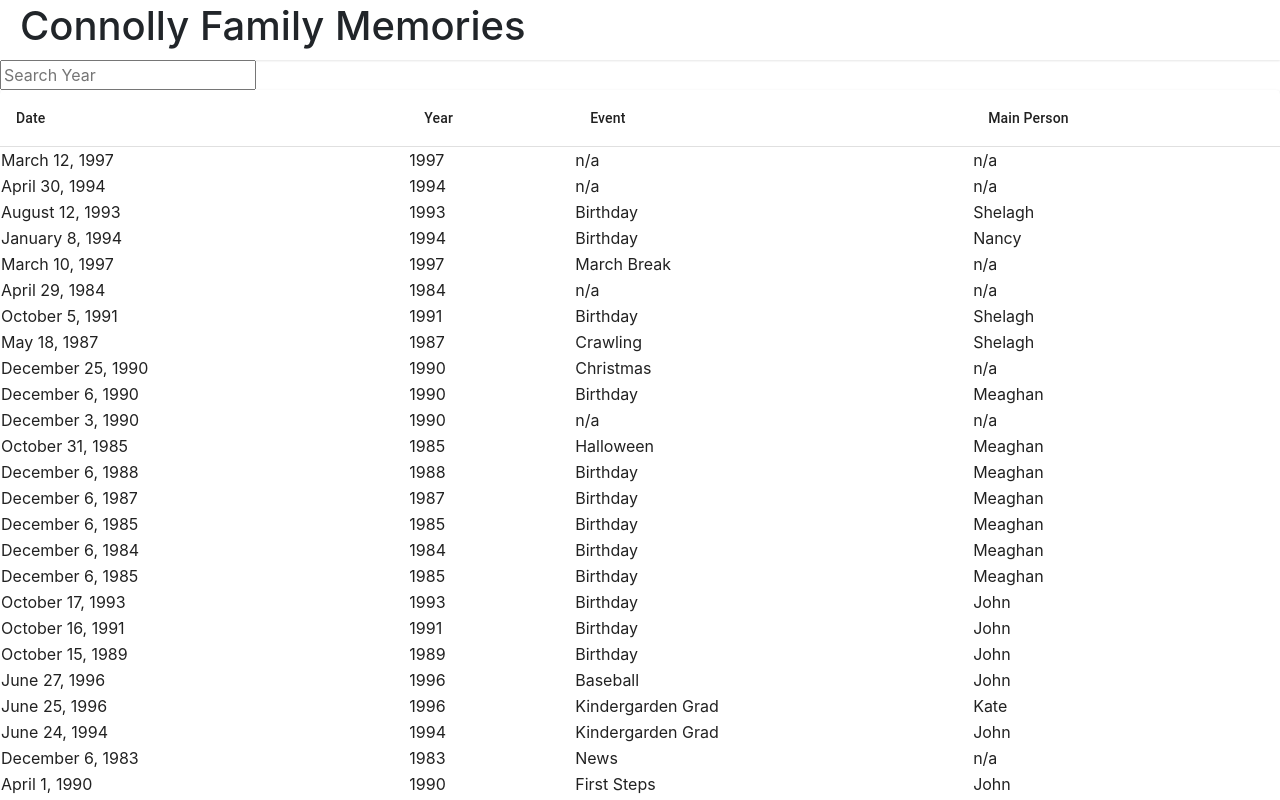
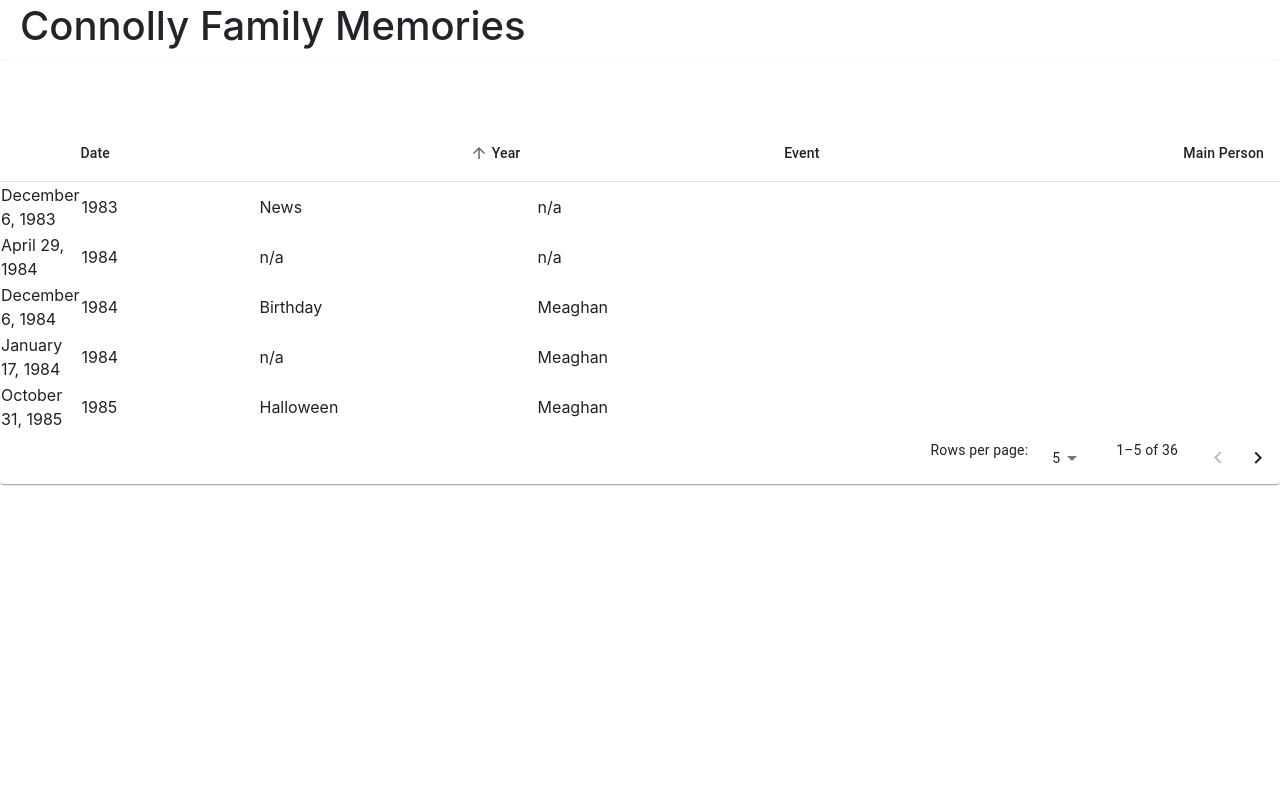
Before and after one commit to connkat/family-videos, a React (Create React App) app: page / in a window 1280 px wide. Shown: the top 800 px of the page. Built offline with nearby package versions, Linux system fonts and the light colour scheme; the HTML template or start-up script is replaced by a standard one.

Commit message:
updated legacy code

```diff
--- a/src/App.js
+++ b/src/App.js
@@ -1,15 +1,17 @@
 import Header from "./components/Header";
-import SearchBar from "./components/SearchBar";
+import VideoTable from "./components/VideoTable";
+// import FilterBar from "./components/FilterBar";
 
 import "./App.css";
 
 function App() {
-  return (
-    <div>
-      <Header />
-      <SearchBar />
-    </div>
-  );
+	return (
+		<div>
+			<Header />
+			{/* <FilterBar /> */}
+			<VideoTable />
+		</div>
+	);
 }
 
 export default App;
--- /dev/null
+++ b/src/components/FilterBar.jsx
@@ -0,0 +1,22 @@
+import React, { useState } from "react";
+
+export default function FilterBar() {
+	// const [filter, setFilter] = useState({
+	// 	year: 0000,
+	// 	date: "",
+	// 	event: "",
+	// 	mainPerson: "",
+	// });
+
+	return (
+		<form>
+			<input
+				type="text"
+				placeholder="Search Year"
+				// onChange={(event) => {
+				// 	setYear(event.target.value);
+				// }}
+			/>
+		</form>
+	);
+}
--- a/src/components/SearchBar.jsx
+++ /dev/null
@@ -1,93 +0,0 @@
-import React, { useState } from "react";
-
-import Box from "@mui/material/Box";
-import Table from "@mui/material/Table";
-import TableBody from "@mui/material/TableBody";
-import TableCell from "@mui/material/TableCell";
-import TableHead from "@mui/material/TableHead";
-import TableContainer from "@mui/material/TableContainer";
-import TableRow from "@mui/material/TableRow";
-import Paper from "@mui/material/Paper";
-
-import JSONDATA from "../data.json";
-
-import Modal from "./Modal";
-
-const SearchBar = () => {
-	const [year, setYear] = useState("");
-	const [open, setOpen] = useState(false);
-	const [embedId, setEmbedId] = useState("");
-	const [date, setDate] = useState("");
-	const handleOpen = () => setOpen(true);
-	const handleClose = () => setOpen(false);
-
-	const handleClick = (event, date, embedId) => {
-		handleOpen();
-		setEmbedId(embedId);
-		setDate(date);
-	};
-
-	return (
-		<Box sx={{ width: "100%" }}>
-			<Modal
-				open={open}
-				handleClose={handleClose}
-				date={date}
-				embedId={embedId}
-			/>
-			<input
-				type="text"
-				placeholder="Search Year"
-				onChange={(event) => {
-					setYear(event.target.value);
-				}}
-			/>
-			<Paper sx={{ width: "100%", mb: 2 }}>
-				<TableContainer>
-					<Table
-						sx={{ minWidth: 750 }}
-						aria-labelledby="tableTitle"
-						size={"medium"}
-					>
-						<TableHead>
-							<TableRow>
-								<TableCell >Date</TableCell>
-								<TableCell >Year</TableCell>
-								<TableCell >Event</TableCell>
-								<TableCell >Main Person</TableCell>
-							</TableRow>
-						</TableHead>
-						<TableBody>
-							{JSONDATA.filter((value) => {
-								if (year === "") {
-									return value;
-								} else if (
-									value.year.toLowerCase().includes(year.toLowerCase())
-								) {
-									return value;
-								}
-								return null;
-							}).map((video, index) => {
-								return (
-									<TableRow
-										key={video.id}
-										onClick={(event) =>
-											handleClick(event, video.date, video.embedId)
-										}
-									>
-										<td>{video.date}</td>
-										<td>{video.year}</td>
-										<td>{video.event ?? "n/a"}</td>
-										<td>{video.main_person ?? "n/a"}</td>
-									</TableRow>
-								);
-							})}
-						</TableBody>
-					</Table>
-				</TableContainer>
-			</Paper>
-		</Box>
-	);
-};
-
-export default SearchBar;
--- a/src/components/VideoList.jsx
+++ b/src/components/VideoList.jsx
@@ -125,13 +125,13 @@ function VideoList() {
   const [rowsPerPage, setRowsPerPage] = useState(5);
   const [embedId, setEmbedId] = useState("");
   const [date, setDate] = useState("");
+  const [open, setOpen] = useState(false);
 
   const handleRequestSort = (event, property) => {
     const isAsc = orderBy === property && order === "asc";
     setOrder(isAsc ? "desc" : "asc");
     setOrderBy(property);
   };
-  const [open, setOpen] = useState(false);
 
   const handleOpen = () => setOpen(true);
   const handleClose = () => setOpen(false);
--- /dev/null
+++ b/src/components/VideoTable.jsx
@@ -0,0 +1,231 @@
+import React, { useState } from "react";
+
+import { alpha } from "@mui/material/styles";
+
+import Box from "@mui/material/Box";
+import Table from "@mui/material/Table";
+import TableBody from "@mui/material/TableBody";
+import TableCell from "@mui/material/TableCell";
+import TableHead from "@mui/material/TableHead";
+import TableContainer from "@mui/material/TableContainer";
+import TableRow from "@mui/material/TableRow";
+import Paper from "@mui/material/Paper";
+import TablePagination from "@mui/material/TablePagination";
+import Toolbar from "@mui/material/Toolbar";
+import TableSortLabel from "@mui/material/TableSortLabel";
+import { visuallyHidden } from "@mui/utils";
+
+import rows from "../data.json";
+
+import Modal from "./Modal";
+
+function descendingComparator(a, b, orderBy) {
+	if (b[orderBy] < a[orderBy]) {
+		return -1;
+	}
+	if (b[orderBy] > a[orderBy]) {
+		return 1;
+	}
+	return 0;
+}
+
+function getComparator(order, orderBy) {
+	return order === "desc"
+		? (a, b) => descendingComparator(a, b, orderBy)
+		: (a, b) => -descendingComparator(a, b, orderBy);
+}
+
+const headCells = [
+	{
+		id: "date",
+		numeric: false,
+		disablePadding: true,
+		label: "Date",
+	},
+	{
+		id: "year",
+		numeric: true,
+		disablePadding: false,
+		label: "Year",
+	},
+	{
+		id: "event",
+		numeric: true,
+		disablePadding: false,
+		label: "Event",
+	},
+	{
+		id: "mainPerson",
+		numeric: true,
+		disablePadding: false,
+		label: "Main Person",
+	},
+];
+
+function EnhancedTableHead(props) {
+	const { order, orderBy, onRequestSort } = props;
+	const createSortHandler = (property) => (event) => {
+		onRequestSort(event, property);
+	};
+
+	return (
+		<TableHead>
+			<TableRow>
+				<TableCell padding="checkbox"></TableCell>
+				{headCells.map((headCell) => (
+					<TableCell
+						key={headCell.id}
+						align={headCell.numeric ? "right" : "left"}
+						padding={headCell.disablePadding ? "none" : "normal"}
+						sortDirection={orderBy === headCell.id ? order : false}
+					>
+						<TableSortLabel
+							active={orderBy === headCell.id}
+							direction={orderBy === headCell.id ? order : "asc"}
+							onClick={createSortHandler(headCell.id)}
+						>
+							{headCell.label}
+							{orderBy === headCell.id ? (
+								<Box component="span" sx={visuallyHidden}>
+									{order === "desc" ? "sorted descending" : "sorted ascending"}
+								</Box>
+							) : null}
+						</TableSortLabel>
+					</TableCell>
+				))}
+			</TableRow>
+		</TableHead>
+	);
+}
+
+function EnhancedTableToolbar(props) {
+	const { numSelected } = props;
+
+	return (
+		<Toolbar
+			sx={{
+				pl: { sm: 2 },
+				pr: { xs: 1, sm: 1 },
+				...(numSelected > 0 && {
+					bgcolor: (theme) =>
+						alpha(
+							theme.palette.primary.main,
+							theme.palette.action.activatedOpacity
+						),
+				}),
+			}}
+		></Toolbar>
+	);
+}
+
+export default function VideoBar() {
+	const [order, setOrder] = useState("asc");
+	const [orderBy, setOrderBy] = useState("year");
+	// eslint-disable-next-line no-unused-vars
+	const [selected, setSelected] = useState([]);
+	const [page, setPage] = useState(0);
+	const [rowsPerPage, setRowsPerPage] = useState(5);
+	const [embedId, setEmbedId] = useState("");
+	const [date, setDate] = useState("");
+	const [year, setYear] = useState("");
+	const [open, setOpen] = useState(false);
+
+	const handleOpen = () => setOpen(true);
+	const handleClose = () => setOpen(false);
+
+	const handleRequestSort = (event, property) => {
+		const isAsc = orderBy === property && order === "asc";
+		setOrder(isAsc ? "desc" : "asc");
+		setOrderBy(property);
+	};
+
+	const handleClick = (event, date, embedId) => {
+		event.preventDefault();
+		handleOpen();
+		setEmbedId(embedId);
+		setDate(date);
+	};
+
+	const handleChangePage = (event, newPage) => {
+		setPage(newPage);
+	};
+
+	const handleChangeRowsPerPage = (event) => {
+		setRowsPerPage(parseInt(event.target.value, 10));
+		setPage(0);
+	};
+
+	const isSelected = (date) => selected.indexOf(date) !== -1;
+
+	return (
+		<Box sx={{ width: "100%" }}>
+			<Modal
+				open={open}
+				handleClose={handleClose}
+				date={date}
+				embedId={embedId}
+			/>
+			<Paper sx={{ width: "100%", mb: 2 }}>
+				<EnhancedTableToolbar numSelected={selected.length} />
+				<TableContainer>
+					<Table
+						sx={{ minWidth: 750 }}
+						aria-labelledby="tableTitle"
+						size={"medium"}
+					>
+						<EnhancedTableHead
+							numSelected={selected.length}
+							order={order}
+							orderBy={orderBy}
+							onRequestSort={handleRequestSort}
+							rowCount={rows.length}
+						/>
+						<TableBody>
+							{rows
+								.sort(getComparator(order, orderBy))
+								.slice()
+								.slice(page * rowsPerPage, page * rowsPerPage + rowsPerPage)
+								.filter((value) => {
+									if (year === "") {
+										return value;
+									} else if (
+										value.year.toLowerCase().includes(year.toLowerCase())
+									) {
+										return value;
+									}
+									return null;
+								})
+								.map((video, index) => {
+									const isItemSelected = isSelected(video.date);
+									const labelId = `enhanced-table-checkbox-${index}`;
+
+									return (
+										<TableRow
+											key={video.id}
+											onClick={(event) =>
+												handleClick(event, video.date, video.embedId)
+											}
+										>
+											<td>{video.date}</td>
+											<td>{video.year}</td>
+											<td>{video.event ?? "n/a"}</td>
+											<td>{video.main_person ?? "n/a"}</td>
+										</TableRow>
+									);
+								})}
+						</TableBody>
+					</Table>
+				</TableContainer>
+				<TablePagination
+					rowsPerPageOptions={[5, 10, 25]}
+					component="div"
+					count={rows.length}
+					rowsPerPage={rowsPerPage}
+					page={page}
+					onPageChange={handleChangePage}
+					onRowsPerPageChange={handleChangeRowsPerPage}
+				/>
+			</Paper>
+		</Box>
+	);
+}
```
Also changed, not shown: src/components/Header.jsx (+5 -5 lines), src/components/Modal.jsx (indentation only), src/components/VideoPlayer.jsx (indentation only), src/components/header.css (indentation only).
